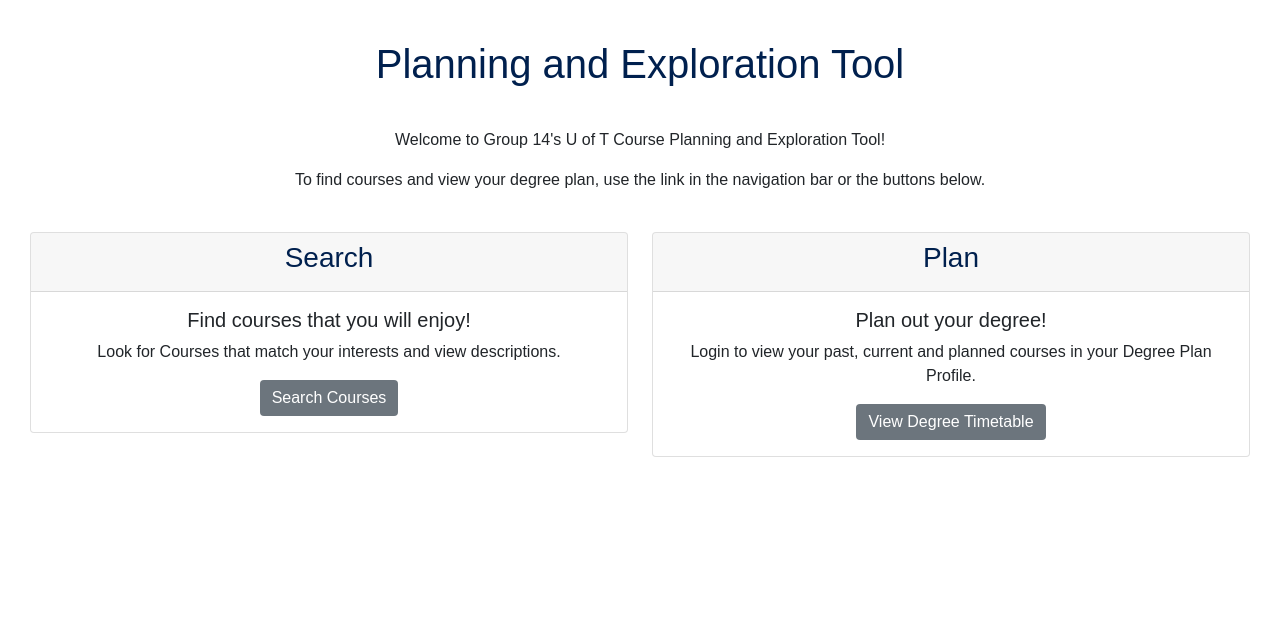
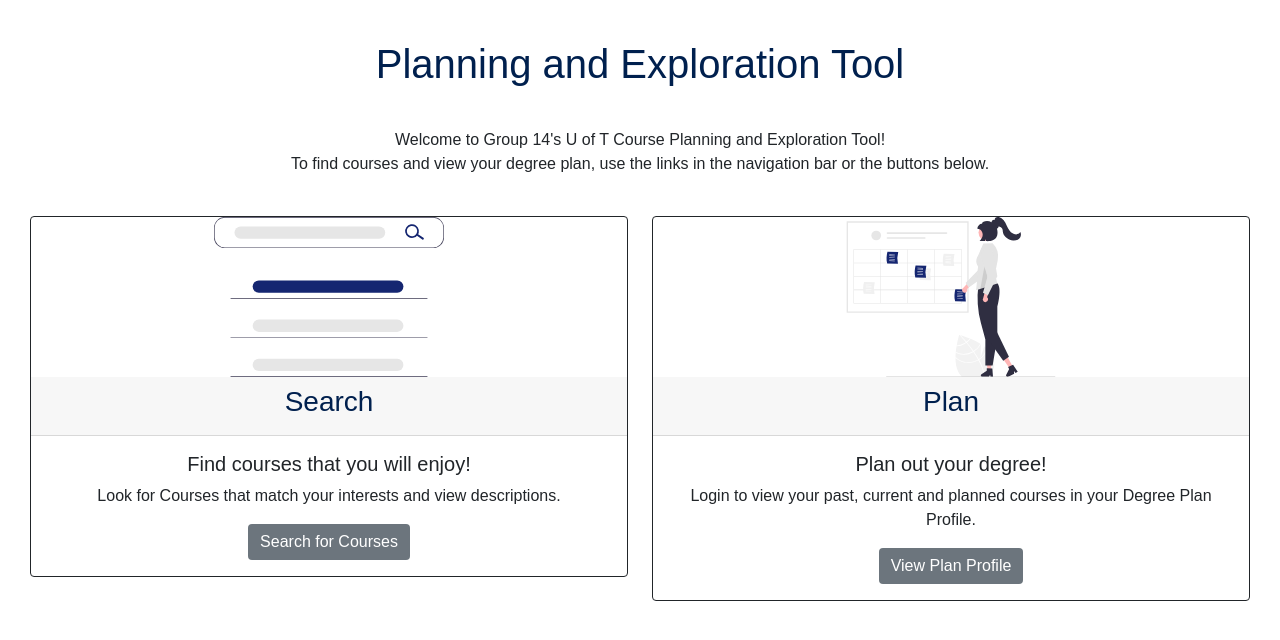
Before and after one commit to ECE444-2021Fall/project1-education-pathways-group-14-commuters, a Flask app: template templates/index.html in a window 1280 px wide. Shown: the part 100-740 px from the top of the page. Run offline with Flask 2, Linux system fonts and the light colour scheme; the template is opened without the code that fills it, so the values that code supplies are empty; parts of the project's set-up code (start-up, migrations or seed data) failed here and were passed over; some libraries are stand-ins or nearby versions.

Commit message:
Added images to home page.

```diff
--- a/static/styles/home.css
+++ b/static/styles/home.css
@@ -2,3 +2,7 @@
   margin: 40px auto;
   text-align: center;
 }
+
+img {
+  max-height: 20vh;
+}
--- a/templates/index.html
+++ b/templates/index.html
@@ -10,13 +10,15 @@
 
 {% block page %}
 <div id="home-page-introduction">
-  <p>Welcome to Group 14's U of T Course Planning and Exploration Tool!</p>
-  <p>To find courses and view your degree plan, use the link in the navigation bar or the buttons below.</p>
+  <p>Welcome to Group 14's U of T Course Planning and Exploration Tool!
+    <br>
+    To find courses and view your degree plan, use the links in the navigation bar or the buttons below.</p>
 </div>
 <div id="description-section">
   <div class="row">
     <div class="col-sm-6">
-      <div class="card text-center">
+      <div class="card border-dark mb-3 text-center">
+        <img src="/static/undraw_search_re_x5gq.svg" class="card-img-top" alt="Search">
         <div class="card-header">
           <h3>Search</h3>
         </div>
@@ -24,19 +26,20 @@
           <h5 class="card-title">Find courses that you will enjoy!</h5>
           <p class="card-text"> Look for Courses that match your interests and view
             descriptions.</p>
-          <a href="/search" class="btn btn-secondary">Search Courses</a>
+          <a href="/search" class="btn btn-secondary">Search for Courses</a>
         </div>
       </div>
     </div>
     <div class="col-sm-6">
-      <div class="card text-center">
+      <div class="card border-dark mb-3 text-center">
+        <img src="/static/undraw_events_re_98ue.svg" class="card-img-top" alt="Plan">
         <div class="card-header">
           <h3>Plan</h3>
         </div>
         <div class="card-body">
           <h5 class="card-title">Plan out your degree!</h5>
           <p class="card-text">Login to view your past, current and planned courses in your Degree Plan Profile.</p>
-          <a href="/plan" class="btn btn-secondary">View Degree Timetable</a>
+          <a href="/plan" class="btn btn-secondary">View Plan Profile</a>
         </div>
       </div>
     </div>
```
Also changed, not shown: static/undraw_events_re_98ue.svg (added), static/undraw_search_re_x5gq.svg (added).
